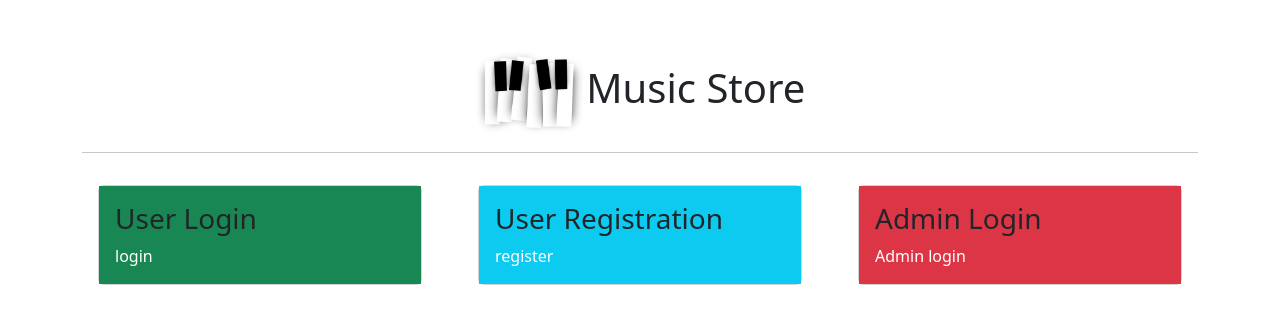
After one commit to paulwritescode/Dolphin-User-management-System, a Flask app: template templates/indexMain.html in a window 1280 px wide. The commit adds this page. Shown: the top 324 px of the page. Run offline with Flask 3, Linux system fonts and the light colour scheme; the template is opened without the code that fills it, so the values that code supplies are empty.

Commit message:
Login page Templated

```diff
--- /dev/null
+++ b/Notes.txt
@@ -0,0 +1,6 @@
+In flask, there are directories to watch:
+    templates - contains html file
+    static - contains css and images
+    turbine - (environment)
+
+ensure that you watch that they are implemented as they are.
--- a/main.py
+++ b/main.py
@@ -2,9 +2,25 @@ from flask import Flask, render_template
 
 app=Flask(__name__)
 
+# __________________________MAIN INDEX LOGIN
 @app.route("/")
+def index():
+    return render_template('indexMain.html')
+
+
+# ____________________________________ADMIN LOGIN
+@app.route("/admin/")
 def adminIndex():
-    return render_template('admin/index.html')
+    return render_template('admin/index.html', title ="Admin Login")
 
-if --__name__="__main__":
+
+# _____________________User Area_____________________________
+@app.route("/user/")
+def userIndex():
+    return render_template('User/index.html', title ="User Login")
+
+
+
+
+if __name__=="__main__":
     app.run(debug=True)
--- a/templates/admin/index.html
+++ b/templates/admin/index.html
@@ -1,8 +1,8 @@
-{% extends "layout.html" %} {% block %}
+{% extends "admin/layout.html" %} {% block body %}
 
 <body>
   <h1>Index Admin File 1</h1>
-  <h1>I have seen the most beautiful girl in the whole world</h1>
+  <p>I have seen the most beautiful girl in the whole world</p>
 </body>
 
-{% endblock %}
+{% endblock body %}
--- /dev/null
+++ b/templates/indexMain.html
@@ -0,0 +1,67 @@
+<!DOCTYPE html>
+<html lang="en">
+  <head>
+    <meta charset="UTF-8" />
+    <meta name="viewport" content="width=device-width, initial-scale=1.0" />
+    <title>Login Page</title>
+
+    <link
+      href="https://cdn.jsdelivr.net/npm/bootstrap@5.3.2/dist/css/bootstrap.min.css"
+      rel="stylesheet"
+      integrity="sha384-T3c6CoIi6uLrA9TneNEoa7RxnatzjcDSCmG1MXxSR1GAsXEV/Dwwykc2MPK8M2HN"
+      crossorigin="anonymous"
+    />
+  </head>
+  <body>
+    <div class="container my-5">
+      <div class="d-flex justify-content-center align-items-center">
+        <img style="width: 10%;" src="/static/logo.png" alt="logo">
+        <h1>
+          Music Store
+        </h1>
+      </div>
+      <hr>
+      <div class="box navigations">
+        <div class="row">
+          <div class="col-xl-4 col-lg-4 col-md-6 col-sm-12">
+            <!-- ____First Card____ -->
+            <div class="card m-3">
+              <div class="card-body bg-success">
+                <h3>User Login</h3>
+                <a href="/user/" class="nav-link text-white">login</a>
+              </div>
+            </div>
+          </div>
+            <!-- ____Card End____ -->
+
+             <!-- ____Second Card____ -->
+             <div class="col-xl-4 col-lg-4 col-md-6 col-sm-12">
+               <div class="card m-3">
+                <div class="card-body bg-info">
+                  <h3>User Registration</h3>
+                  <a href="/user/" class="nav-link text-white">register</a>
+                </div>
+                           </div>
+             </div>
+            <!-- ____Card End____ -->
+
+             <!-- ____Third Card____ -->
+             <div class="col-xl-4 col-lg-4 col-md-6 col-sm-12">
+               <div class="card m-3">
+                <div class="card-body bg-danger">
+                  <h3>Admin Login</h3>
+                  <a href="/admin/" class="nav-link text-white">Admin login</a>
+                </div>
+                           </div>
+             </div>
+            <!-- ____Card End____ -->
+          </div>
+        </div>
+
+
+      </div>
+
+
+
+  </body>
+</html>
```
Also changed, not shown: templates/admin/layout.html (+3 -6 lines), templates/user/index.html (+4 -4 lines), templates/user/layout.html (+2 -6 lines), README.md, static/logo.png (added), 2 other files.
